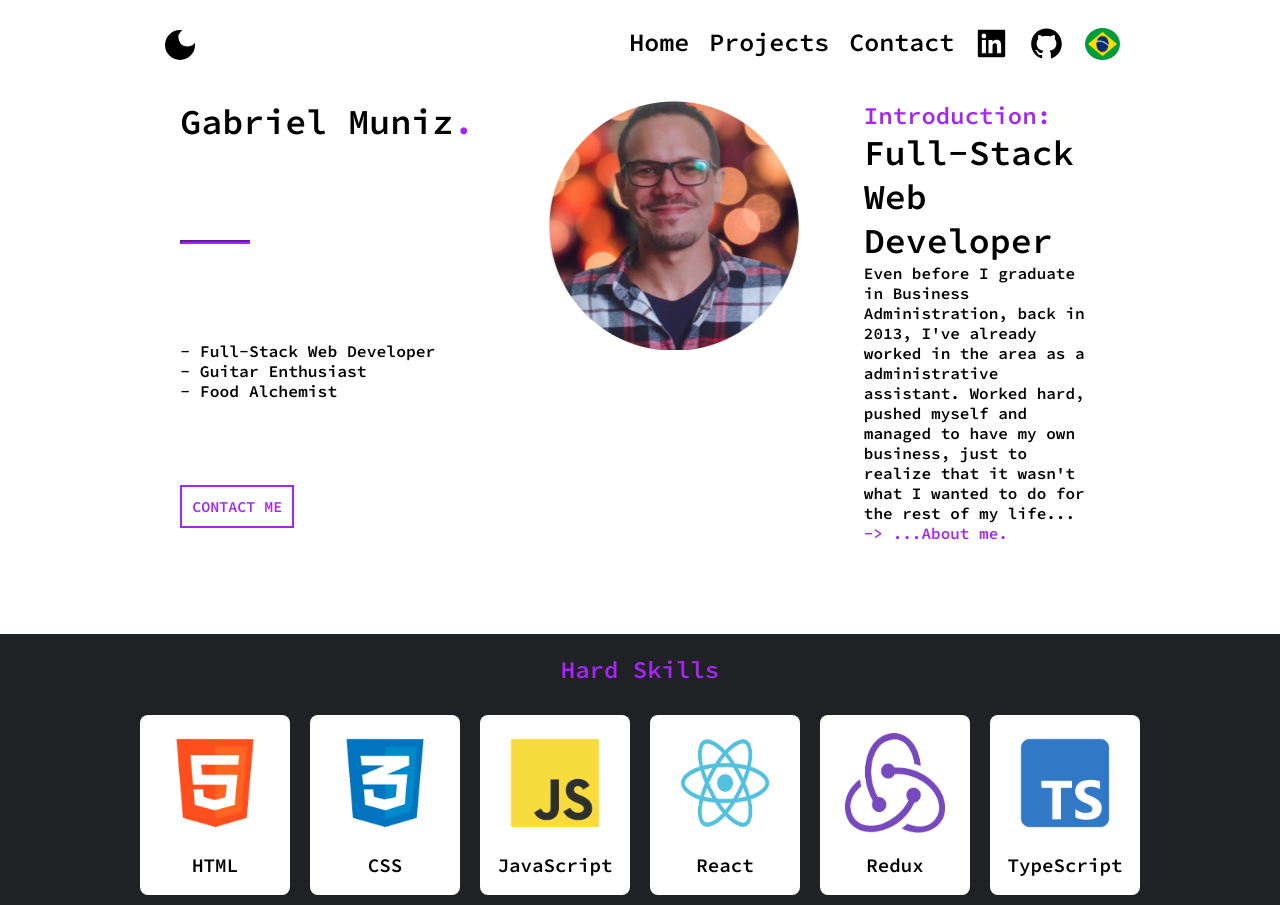
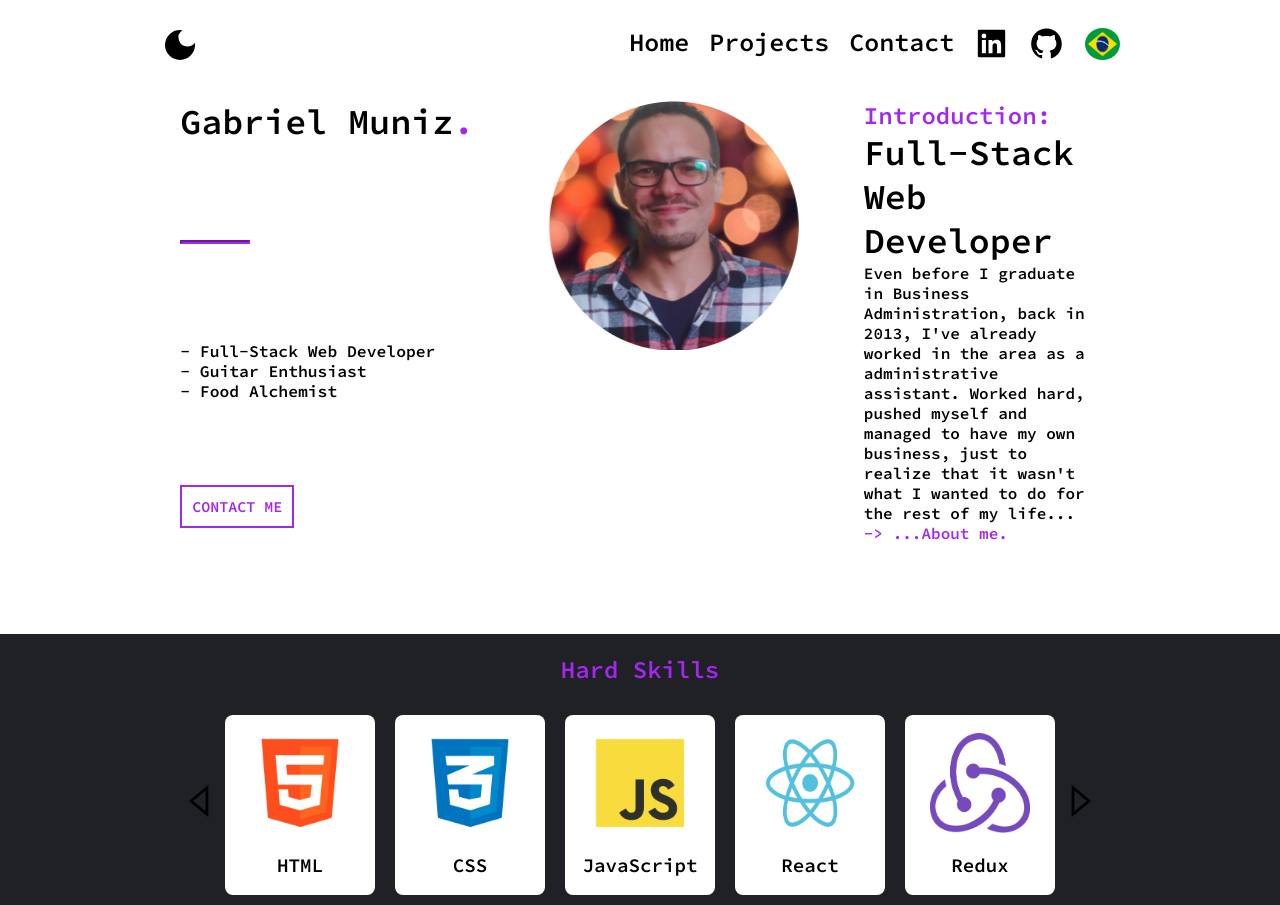
Before and after one commit to GabrielMunizz/portifolio_pessoal, a React (Vite) app: page / in a window 1280 px wide. Built offline with nearby package versions, Linux system fonts and the light colour scheme.

Commit message:
Feat: adiciona novas stacks nas hardskills e botões para slide de imagens

```diff
--- a/src/Style/footerStyle.ts
+++ b/src/Style/footerStyle.ts
@@ -16,6 +16,13 @@ export const Footer = styled.footer`
     align-items: center;
     width: 100%;
     margin-top: 20px;
+  }
+
+  & .hardSkillsContainer button {
+    background-color: transparent;
+    border: none;
+    font-size: 2rem;
+    cursor: pointer;
   }
 
   & h2 {
--- a/src/assets/hardSkills.ts
+++ b/src/assets/hardSkills.ts
@@ -4,6 +4,10 @@ import CSSLogo from '../images/cssLogo.png';
 import ReactLogo from '../images/reactLogo.png';
 import ReduxLogo from '../images/reduxLogo.png';
 import TSLogo from '../images/typescript-1024.png';
+import DockerLogo from '../images/dockerLogo.png';
+import NodeLogo from '../images/nodeLogo.png';
+import MySQLLogo from '../images/mySQLLogo.png';
+import JavaLogo from '../images/javaLogo.png';
 
 export const hardSkills = [
    {
@@ -36,4 +40,24 @@ export const hardSkills = [
     title: 'TypeScript',
     image: TSLogo,
   },
+  {
+    id: 7,
+    title: 'Docker',
+    image: DockerLogo,
+  },
+  {
+    id: 8,
+    title: 'MySQL',
+    image: MySQLLogo,
+  },
+  {
+    id: 9,
+    title: 'Node.JS',
+    image: NodeLogo,
+  },
+  {
+    id: 10,
+    title: 'Java',
+    image: JavaLogo,
+  }
 ]
--- a/src/components/Footer.tsx
+++ b/src/components/Footer.tsx
@@ -1,10 +1,22 @@
 import * as S from '../Style/footerStyle';
 import { hardSkills } from '../assets/hardSkills';
+import { GrCaretNext } from "react-icons/gr";
+import { GrCaretPrevious } from "react-icons/gr";
 import HardSkillsCard from './HardSkillsCard';
 import { H2 } from '../Style/styles';
 import { motion } from 'framer-motion';
+import { useState } from 'react';
 
 const Footer = () => {
+  const [initialIndex, setInitialIndex] = useState(0);
+  const slicedHardSkills = hardSkills.slice(initialIndex, initialIndex + 5);
+
+  const handleNext = () => {
+    setInitialIndex((prev) => prev === 5 ? 0 : 5);
+  }
+  const handlePrevious = () => {
+    setInitialIndex((prev) => prev === 0 ? 5 : 0);
+  }
   return (
     <S.Footer>
       <div>
@@ -15,9 +27,19 @@ const Footer = () => {
         transition={{ type: 'spring' }}
         className="hardSkillsContainer"
       >
-        {hardSkills.map((skill) => (
-          <HardSkillsCard key={skill.id} skill={skill} />
+        <button
+          onClick={ handlePrevious }
+        >
+          <GrCaretPrevious />
+        </button>
+        {slicedHardSkills.map((skill) => (
+          <HardSkillsCard key={ skill.id } skill={ skill } />
         ))}
+        <button
+          onClick={ handleNext }
+        >
+        <GrCaretNext />
+        </button>
       </motion.div>
     </S.Footer>
   );
```
Also changed, not shown: src/images/framerMotionLogo.png (added).
